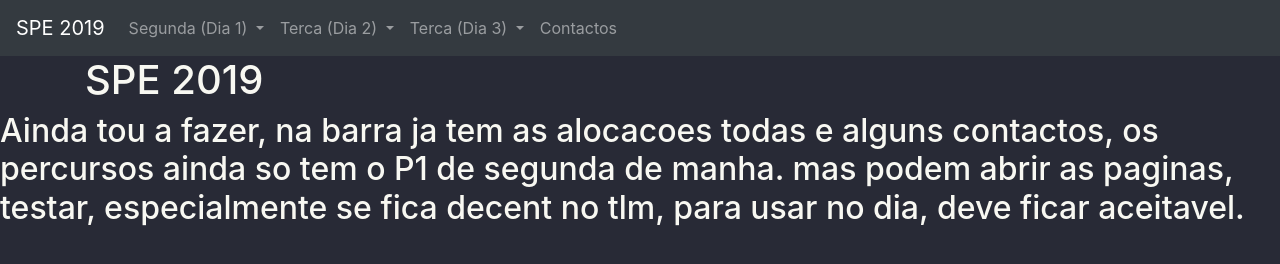
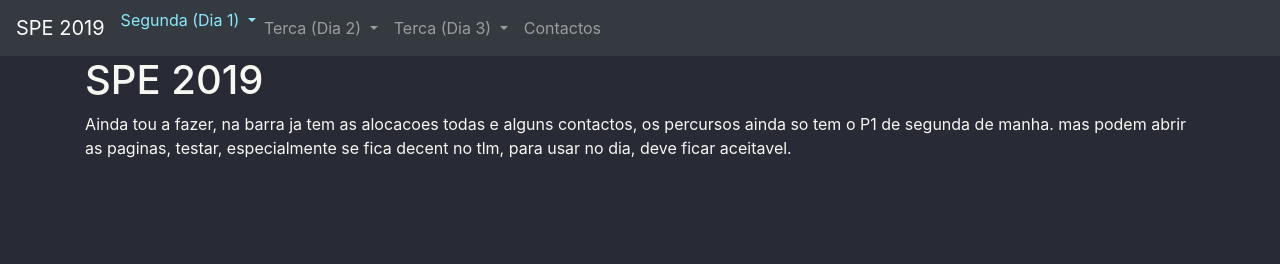
Before and after one commit to pfranca/ceventosfranza, a plain HTML site: page index.html in a window 1280 px wide. Drawn offline with nearby package versions, Linux system fonts and the light colour scheme.

Commit message:
minor fix

```diff
--- a/index.html
+++ b/index.html
@@ -24,7 +24,7 @@
             <div class="collapse navbar-collapse" id="navbarSupportedContent">
                 <ul class="navbar-nav mr-auto">
                         <li class="nav-item dropdown">
-                            <a class="nav-link dropdown-toggle" href="#" id="navbarDropdown" role="button" data-toggle="dropdown" aria-haspopup="true" aria-expanded="false">
+                            <a class=" dropdown-toggle" href="#" id="navbarDropdown" role="button" data-toggle="dropdown" aria-haspopup="true" aria-expanded="false">
                                 Segunda (Dia 1)
                             </a>
                             <div class="dropdown-menu " aria-labelledby="navbarDropdown">
@@ -59,7 +59,7 @@
         </nav>
 
     <h1 class="container">SPE 2019</h1>
-    <h2 class="conatiner">Ainda tou a fazer, na barra ja tem as alocacoes todas e alguns contactos, os percursos ainda so tem o P1 de segunda de manha. mas podem abrir as paginas, testar, especialmente se fica decent no tlm, para usar no dia, deve ficar aceitavel.</h2>
+    <p class="container">Ainda tou a fazer, na barra ja tem as alocacoes todas e alguns contactos, os percursos ainda so tem o P1 de segunda de manha. mas podem abrir as paginas, testar, especialmente se fica decent no tlm, para usar no dia, deve ficar aceitavel.</p>
 
     <!-- jQuery (necessary for Bootstrap's JavaScript plugins) -->
     <script src="https://ajax.googleapis.com/ajax/libs/jquery/1.12.4/jquery.min.js"></script>
```
